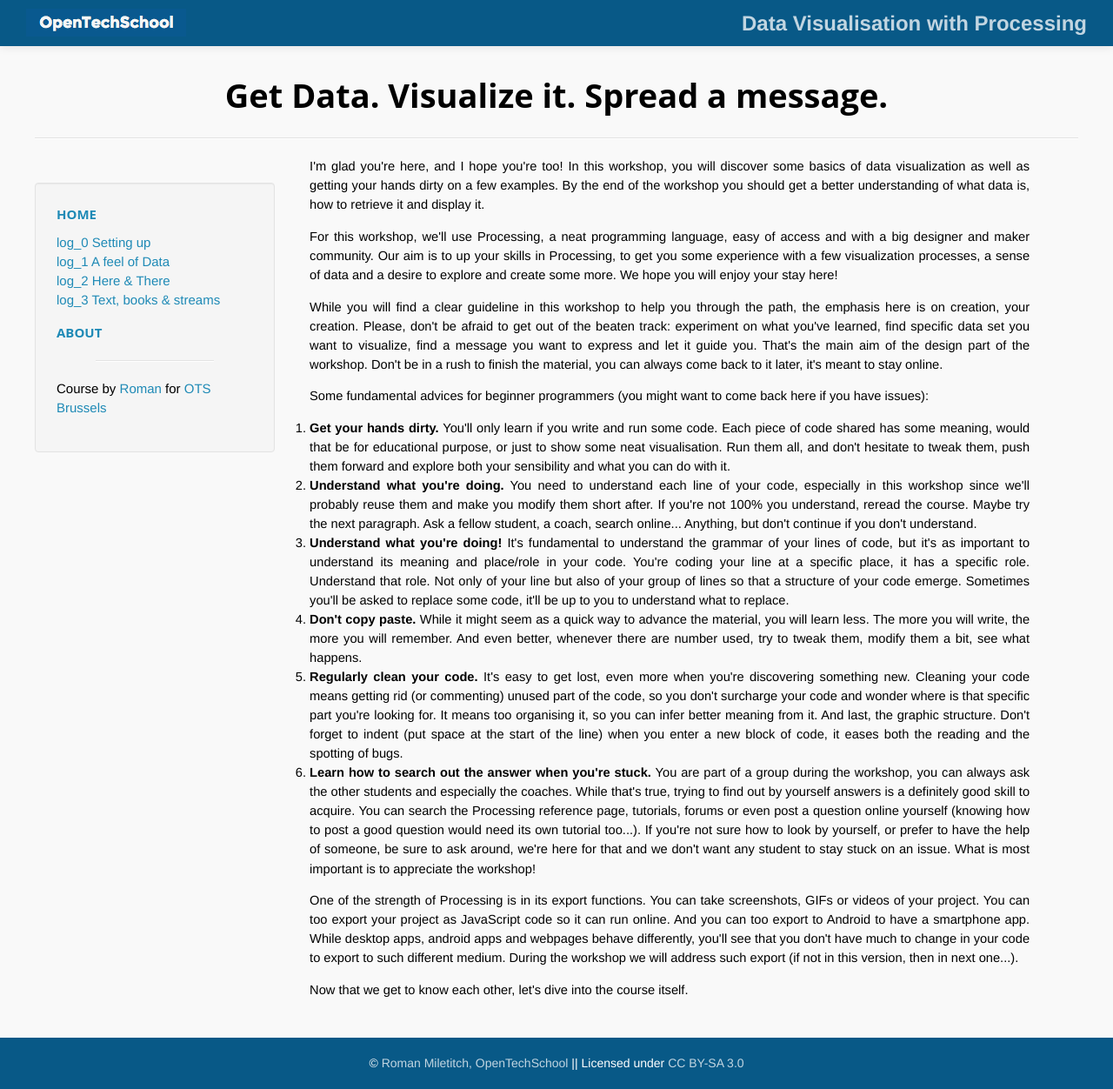
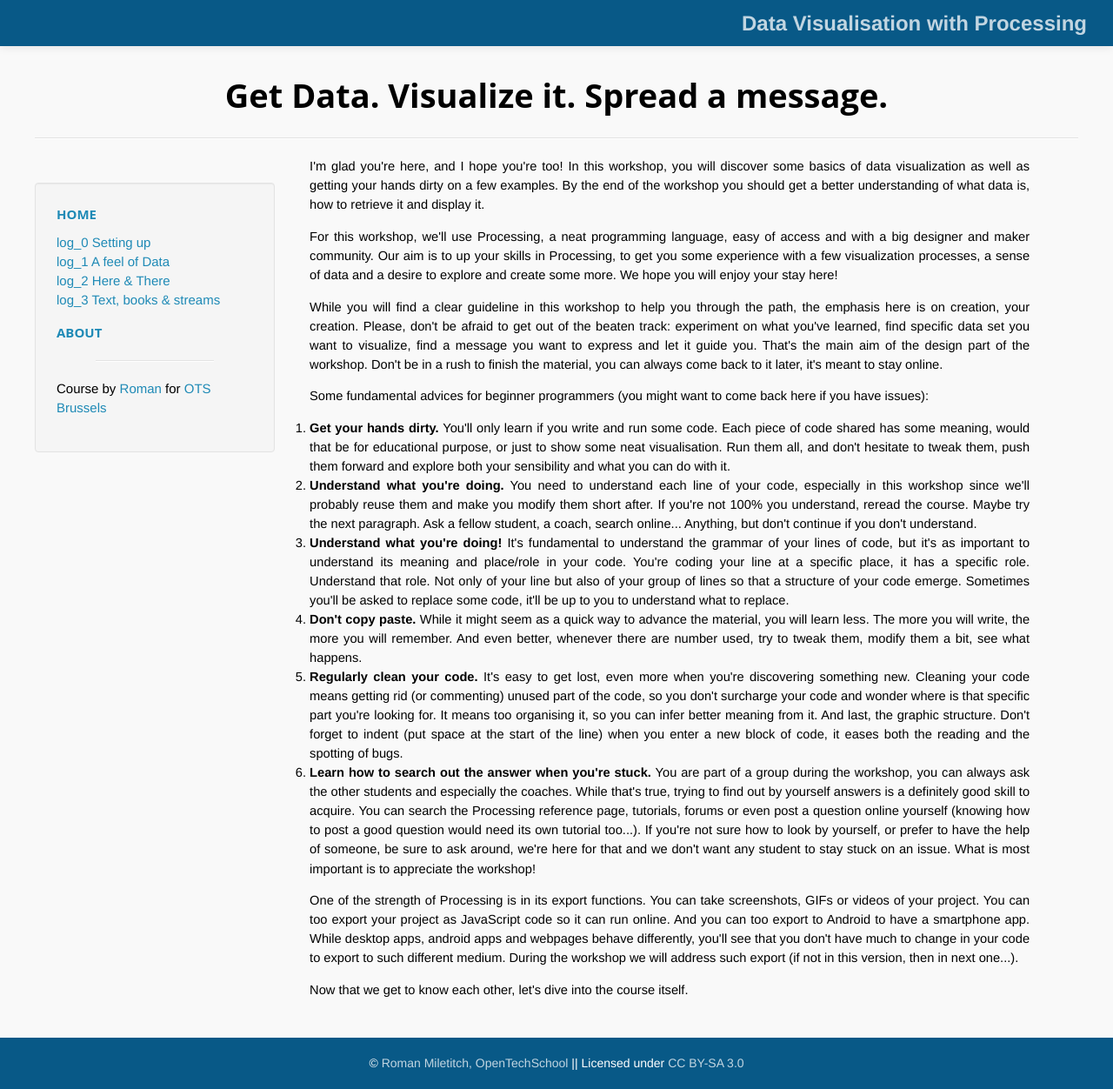
Before and after one commit to OpenTechSchool-Brussels/data-visualisation-with-processing, a Jekyll site: the page built from index.html, in a window 1280 px wide. Shown: the whole page at 87% size. Built offline with Jekyll 4.4.1, drawn with Linux system fonts in a browser that asks for light colours; Markdown is read by kramdown in place of the engine named in the settings.

Commit message:
Update main.css

```diff
--- a/css/main.css
+++ b/css/main.css
@@ -59,7 +59,6 @@
   height: 32px;
   overflow: hidden;
   text-indent: 101%;
-  background: url('../assets/images/lg_opentechschool.png') 0 50% no-repeat;
 }
 .header a {
   color: #C1D5E1;
```
